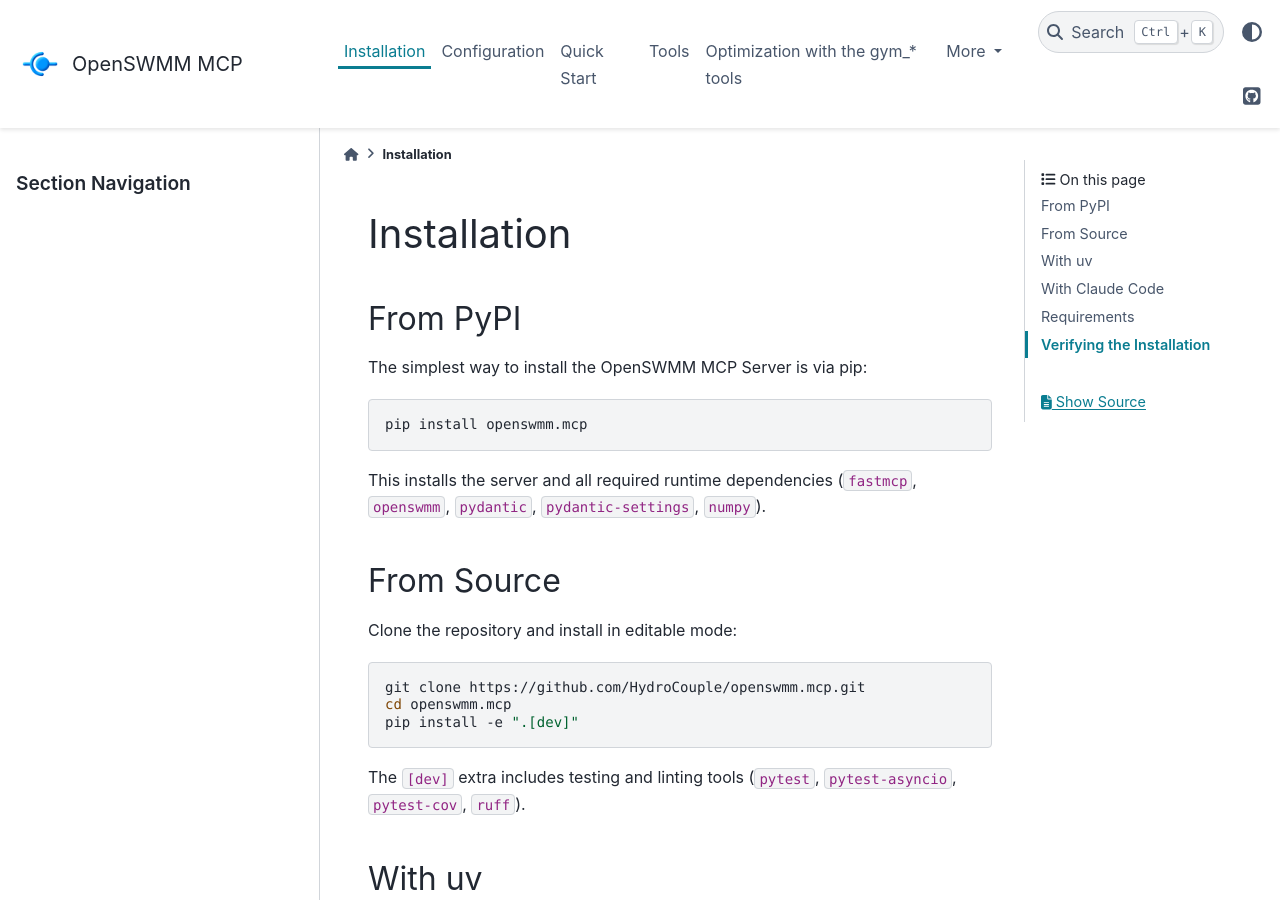
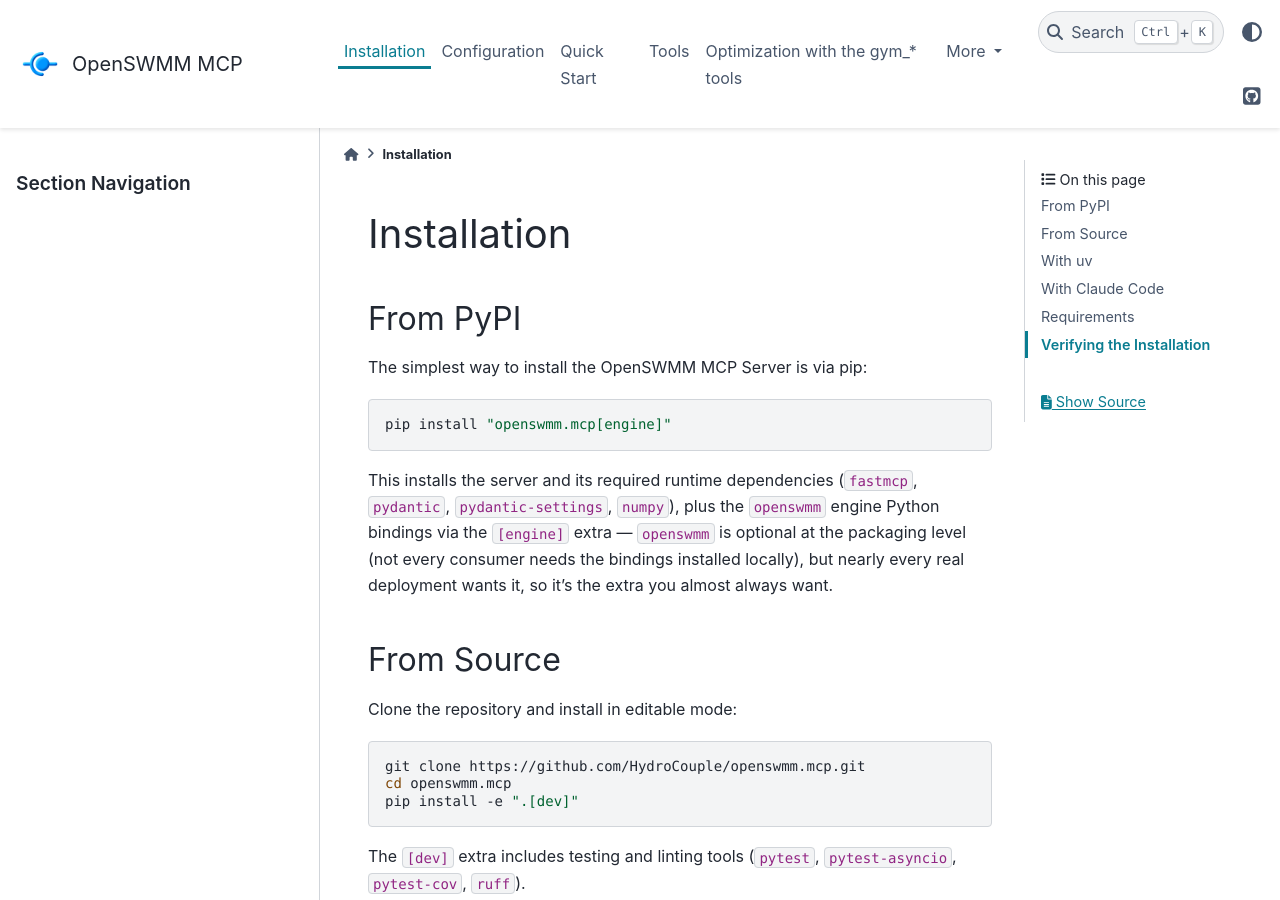
Before and after one commit to HydroCouple/openswmm.mcp, a Sphinx documentation site: the page built from docs/getting-started/installation.md, in a window 1280 px wide and 900 px high. Built offline with Sphinx 7.4.7 and the PyData theme 0.15.4, drawn with Linux system fonts in a browser that asks for light colours.

Commit message:
Fix fastmcp dependency gap and 10 control-rule test failures
fastmcp[auth] no longer exists as an extra in current fastmcp (auth is
now bundled in core); meanwhile fastmcp[tasks] was never declared even
though lifecycle.run_simulation's @tool(task=True) hard-requires it at
import time. Following the documented `pip install -e ".[dev]"` /
`pip install openswmm.mcp` install path, `import openswmm_mcp.server`
fails before any tool can run. Fixed the dependency spec and corrected
the matching README/docs claims (openswmm is an optional [engine]
extra, not a base dependency as currently documented).

Separately, running the unit suite surfaced 10 failures (9 in
test_controls.py, 1 in test_forcing.py), all raising
openswmm.engine._exceptions.BadParamError: Invalid parameter value
from Controls.append. Isolated against the raw engine (bypassing the
MCP tool layer) with standalone repro scripts: Controls.append performs
no validation at all before solver.initialize() has run, but afterward
rejects both (a) rule text naming a nonexistent node/link, and (b) rule
text with no parseable RULE <name> header. The test fixtures assumed
neither restriction applied to add_rule (site_drainage_model.inp has no
pumps at all, and SAMPLE_RULE targeted "PUMP P1" on that assumption) --
stale relative to current engine behavior, since _opened_session's
default open_model() always initializes.

Fixed by pointing rule text at real objects that exist in the fixture
model (CONDUIT C1/C2, which validate_rule's own test already used
correctly), and by switching the two tests specifically exercising
headerless-rule parsing to the existing _lenient_opened_session helper
(which stays in the pre-initialize "opened" state where the engine
still accepts them).

Verified clean from outside OneDrive sync (which was independently
corrupting two earlier runs with spurious PermissionErrors unrelated to
this repo): 783 passed, 52 skipped, 1 failed -- the remaining failure
(test_design_dimensions_labels_and_bounds) is an optional-dependency
gap (openswmm.gymnasium not installed) that should use
pytest.importorskip like its sibling tests but doesn't; left unfixed
as out of scope here.

````diff
--- a/docs/getting-started/installation.md
+++ b/docs/getting-started/installation.md
@@ -5,11 +5,14 @@
 The simplest way to install the OpenSWMM MCP Server is via pip:
 
 ```bash
-pip install openswmm.mcp
+pip install "openswmm.mcp[engine]"
 ```
 
-This installs the server and all required runtime dependencies (`fastmcp`,
-`openswmm`, `pydantic`, `pydantic-settings`, `numpy`).
+This installs the server and its required runtime dependencies (`fastmcp`,
+`pydantic`, `pydantic-settings`, `numpy`), plus the `openswmm` engine Python
+bindings via the `[engine]` extra — `openswmm` is optional at the packaging
+level (not every consumer needs the bindings installed locally), but nearly
+every real deployment wants it, so it's the extra you almost always want.
 
 ## From Source
 
--- a/pyproject.toml
+++ b/pyproject.toml
@@ -24,7 +24,7 @@
     "Topic :: Scientific/Engineering :: Hydrology",
 ]
 dependencies = [
-    "fastmcp[auth]>=3.0",
+    "fastmcp[tasks]>=3.0",
     "pydantic>=2.0",
     "pydantic-settings>=2.0",
     "numpy>=1.21",
````
Also changed, not shown: README.md (+9 -5 lines), 2 other files.
